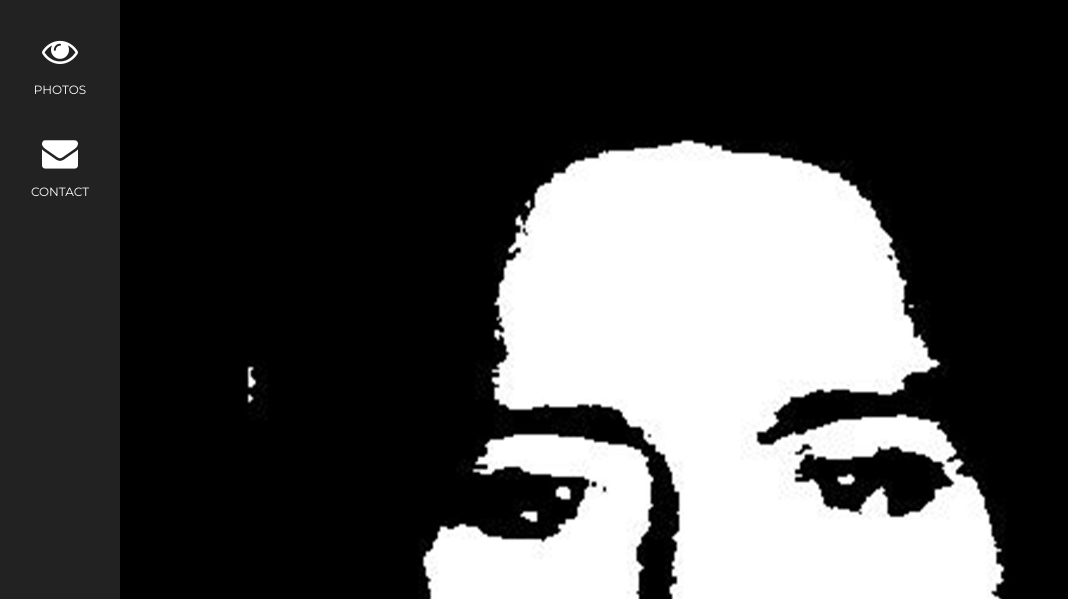
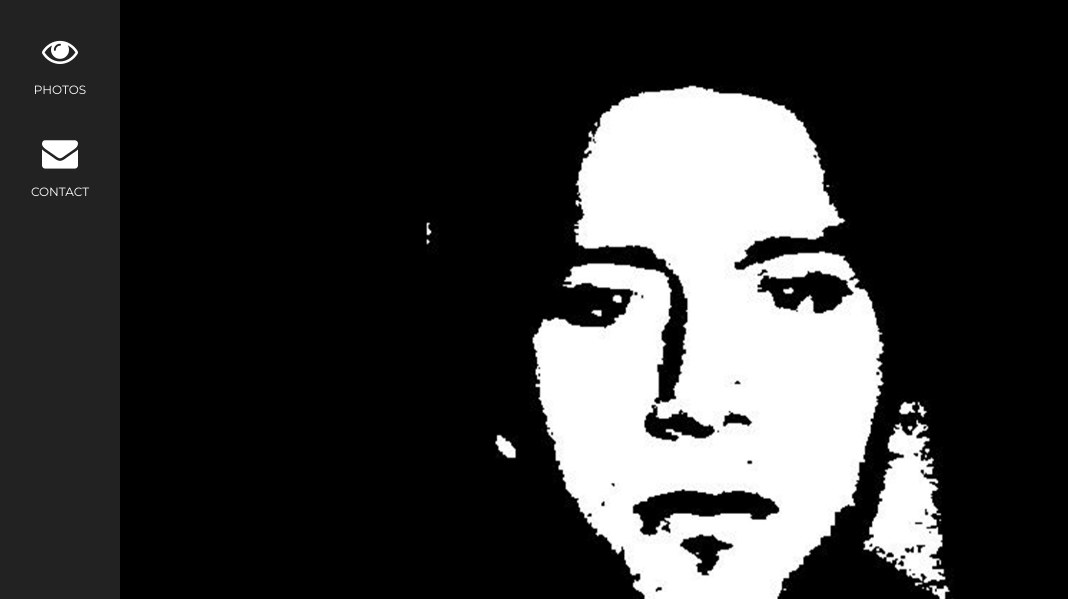
Before and after one commit to Dntex/Dntex.github.io, a plain HTML site: page index.html in a window 1280 px wide. Shown: the part 201-800 px from the top of the page, without its empty margins (0-1068 px from the left). Drawn offline with nearby package versions, Linux system fonts and the light colour scheme.

Commit message:
Cambio 0.2.1.1

```diff
--- a/index.html
+++ b/index.html
@@ -56,7 +56,7 @@ body, h1,h2,h3,h4,h5,h6 {font-family: "Montserrat", sans-serif}
   <header class="w3-container w3-padding-32 w3-center w3-black" id="home">
     <h1 class="w3-jumbo"><span class="w3-hide-small">I'm</span> John Doe.</h1>
     <p>Photographer and Web Designer.</p>
-    <img src="/imagenes/dante.jpg" alt="boy" class="w3-image" width="992" height="1108">
+    <img src="/imagenes/dante.jpg" alt="boy" class="w3-image" width="600" height="670">
   </header>
 
   <!-- About Section -->
```
